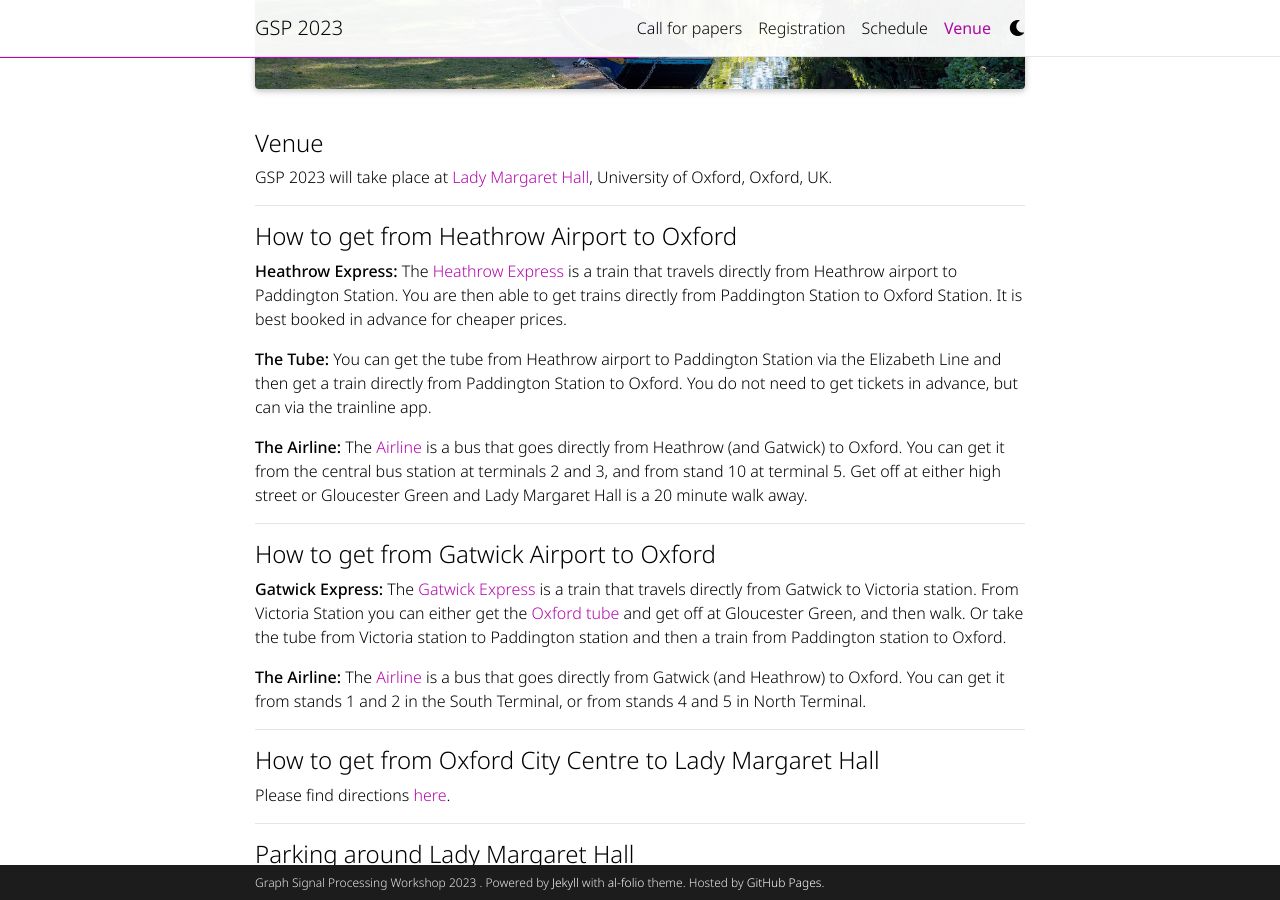
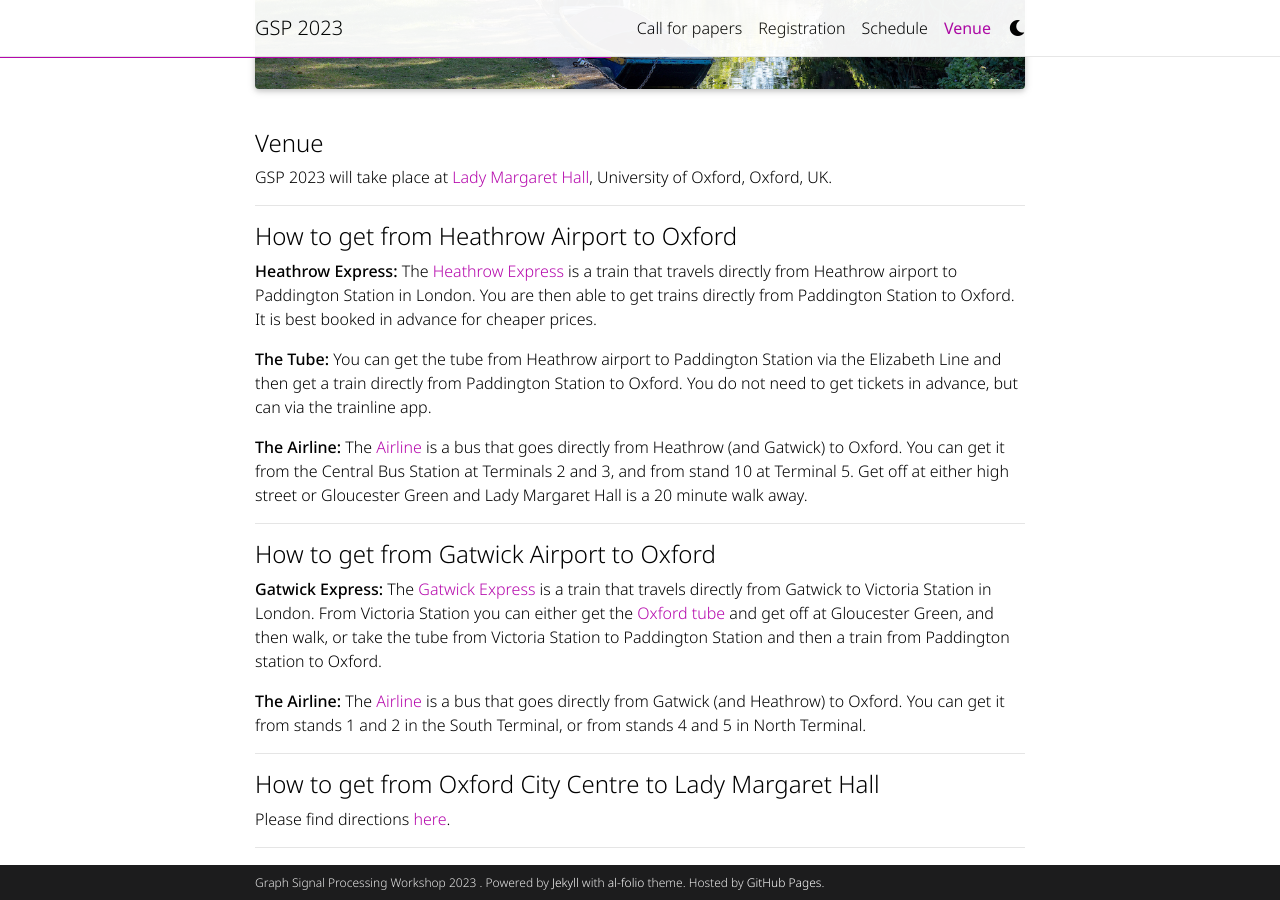
Before and after one commit to shreyasvinaya/gspworkshop2025.github.io, a Jekyll site: the page built from _pages/venue.md, in a window 1280 px wide and 900 px high, scrolled down 273 px. Built offline with Jekyll 4.4.1, drawn with Linux system fonts in a browser that asks for light colours; full-size pictures stand in for the smaller copies a plugin makes; comment, search, counter and statistics services are not loaded; a style sheet for code colours, icons or effects is not loaded.

Commit message:
Update venue.md

```diff
--- a/_pages/venue.md
+++ b/_pages/venue.md
@@ -17,19 +17,19 @@
 #### How to get from Heathrow Airport to Oxford
 
 **Heathrow Express:**
-The [Heathrow Express](https://www.heathrowexpress.com/) is a train that travels directly from Heathrow airport to Paddington Station. You are then able to get trains directly from Paddington Station to Oxford Station. It is best booked in advance for cheaper prices.
+The [Heathrow Express](https://www.heathrowexpress.com/) is a train that travels directly from Heathrow airport to Paddington Station in London. You are then able to get trains directly from Paddington Station to Oxford. It is best booked in advance for cheaper prices.
 
 **The Tube:**
 You can get the tube from Heathrow airport to Paddington Station via the Elizabeth Line and then get a train directly from Paddington Station to Oxford. You do not need to get tickets in advance, but can via the trainline app.
 
 **The Airline:**
-The [Airline](https://www.theairlineoxford.co.uk/) is a bus that goes directly from Heathrow (and Gatwick) to Oxford. You can get it from the central bus station at terminals 2 and 3, and from stand 10 at terminal 5. Get off at either high street or Gloucester Green and Lady Margaret Hall is a 20 minute walk away.
+The [Airline](https://www.theairlineoxford.co.uk/) is a bus that goes directly from Heathrow (and Gatwick) to Oxford. You can get it from the Central Bus Station at Terminals 2 and 3, and from stand 10 at Terminal 5. Get off at either high street or Gloucester Green and Lady Margaret Hall is a 20 minute walk away.
 
 ---
 #### How to get from Gatwick Airport to Oxford
 
 **Gatwick Express:**
-The [Gatwick Express](https://www.gatwickexpress.com/) is a train that travels directly from Gatwick to Victoria station. From Victoria Station you can either get the [Oxford tube](https://www.stagecoachbus.com/promos-and-offers/oxfordshire/oxford-tube) and get off at Gloucester Green, and then walk. Or take the tube from Victoria station to Paddington station and then a train from Paddington station to Oxford.
+The [Gatwick Express](https://www.gatwickexpress.com/) is a train that travels directly from Gatwick to Victoria Station in London. From Victoria Station you can either get the [Oxford tube](https://www.stagecoachbus.com/promos-and-offers/oxfordshire/oxford-tube) and get off at Gloucester Green, and then walk, or take the tube from Victoria Station to Paddington Station and then a train from Paddington station to Oxford.
 
 **The Airline:**
 The [Airline](https://www.theairlineoxford.co.uk/) is a bus that goes directly from Gatwick (and Heathrow) to Oxford. You can get it from stands 1 and 2 in the South Terminal, or from stands 4 and 5 in North Terminal.
```
